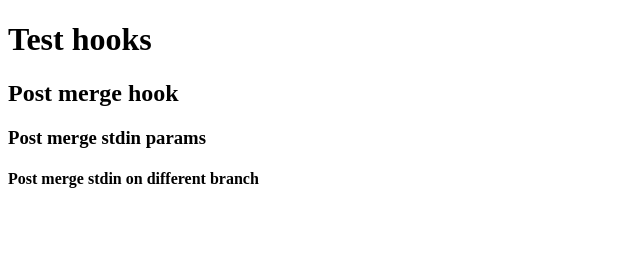
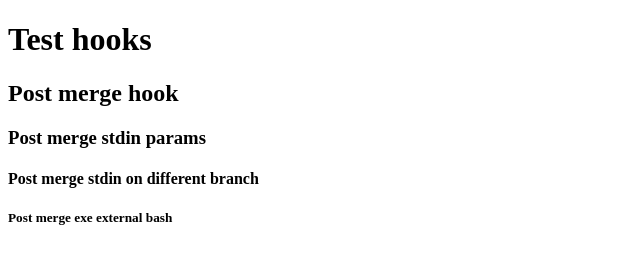
Before and after one commit to lairortega/hooks-test, a plain HTML site: page index.html in a window 1280 px wide. Shown: the whole page, without its empty margins (0-640 px from the left). Drawn offline with Linux system fonts and the light colour scheme.

Commit message:
Push to test hooks post-merge exe external bash

```diff
--- a/index.html
+++ b/index.html
@@ -10,5 +10,6 @@
     <h2>Post merge hook</h2>
     <h3>Post merge stdin params</h3>
     <h4>Post merge stdin on different branch</h4>
+    <h5>Post merge exe external bash</h5>
 </body>
 </html>
```
